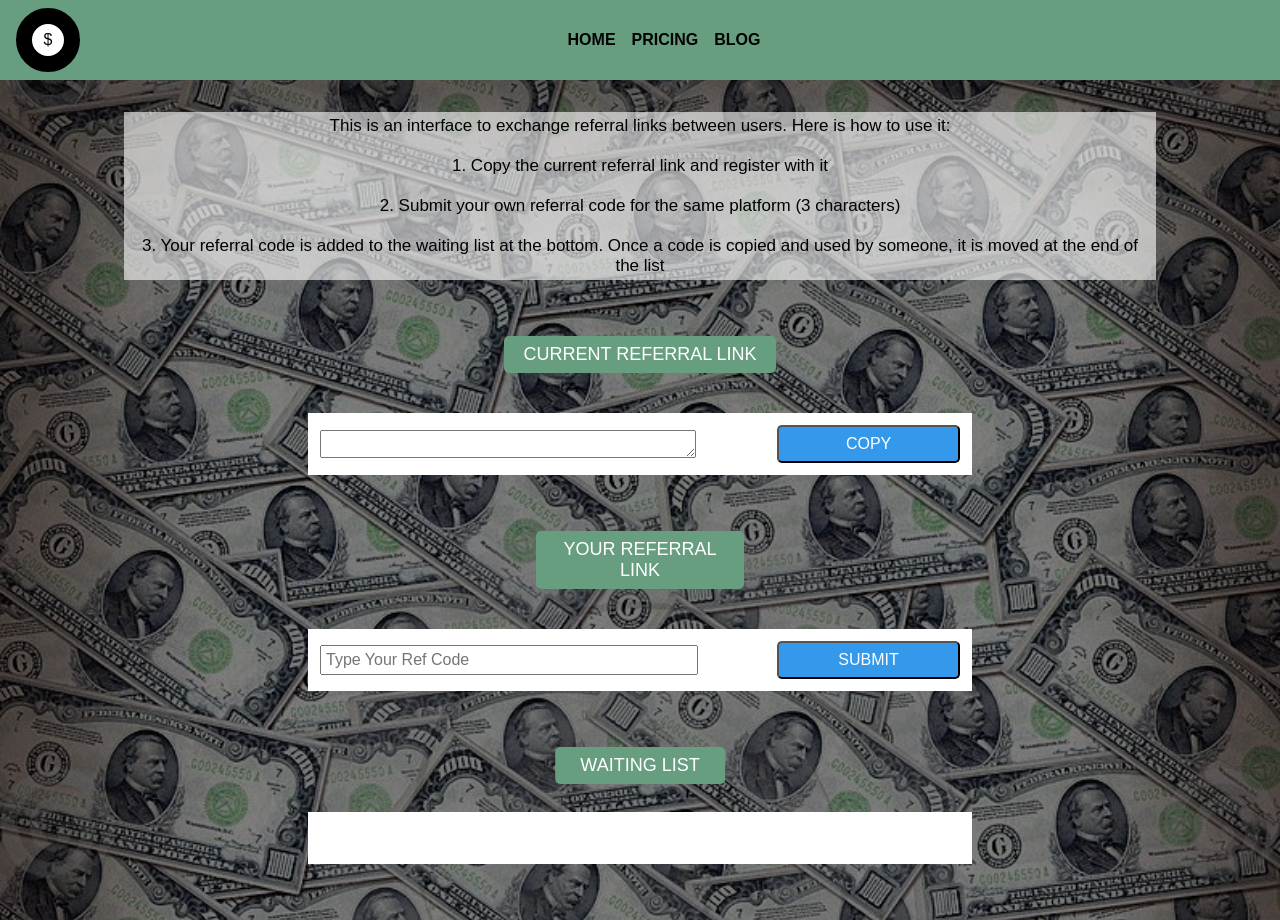
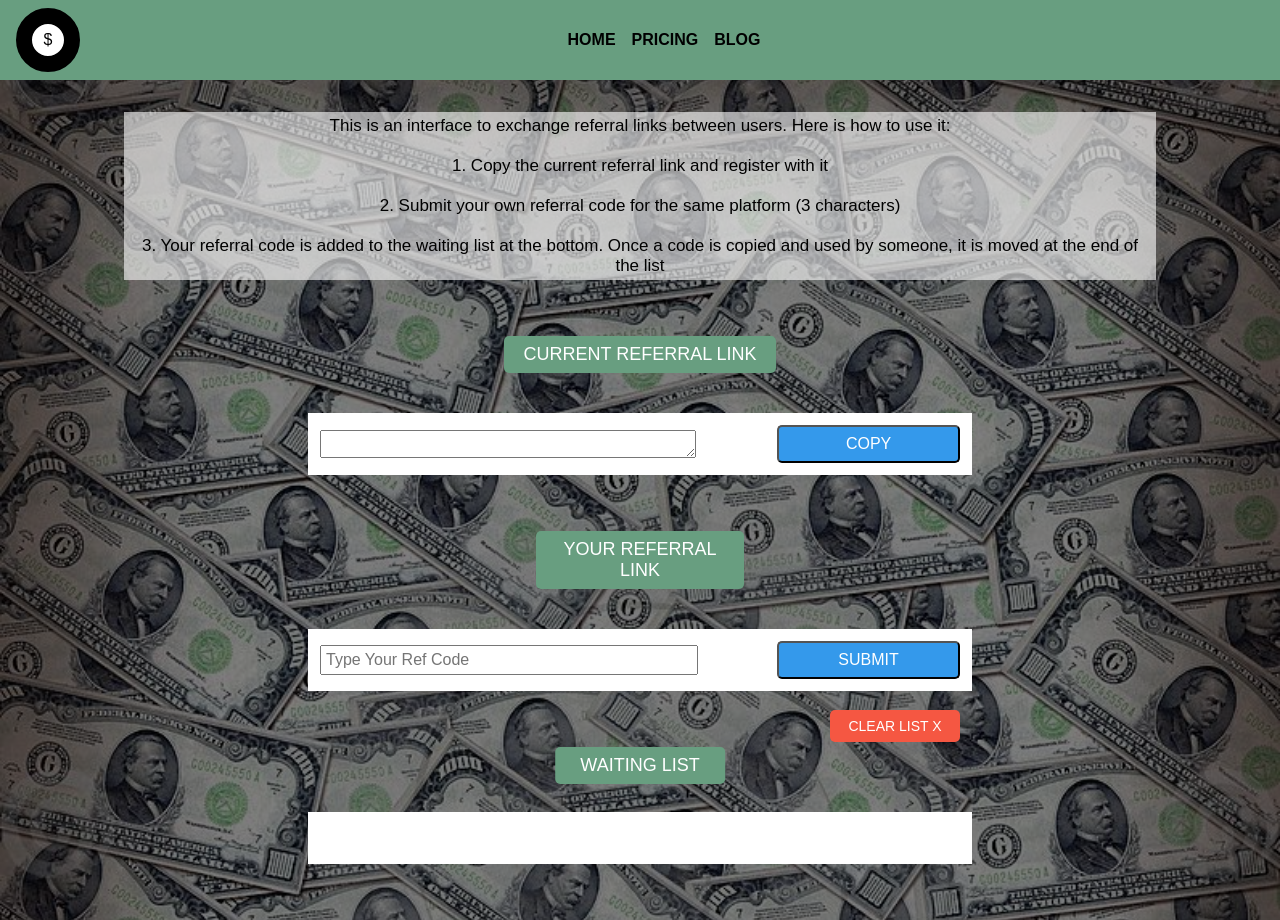
Before and after one commit to BlockProgram/referral_waiting_list, a plain HTML site: page index.html in a window 1280 px wide. Drawn offline with Linux system fonts and the light colour scheme.

Commit message:
add clear list button

```diff
--- a/index.html
+++ b/index.html
@@ -53,6 +53,7 @@
           <button onclick="submitRef()" class="submit-btn">SUBMIT</button>
         </div>
         <p class="next-text">WAITING LIST</p>
+        <button class="clear-list">CLEAR LIST X</button>
         <div class="list-container">
           <!-- <div class="list-item item1">
           <p class="rank">1</p>
--- a/main.css
+++ b/main.css
@@ -270,6 +270,30 @@ body {
   width: 12vw;
 }
 
+.clear-list {
+  background-color: #f55742;
+  bottom: 16.3%;
+  border: 0;
+  border-radius: 5px;
+  color: #fff;
+  font-size: 14px;
+  right: 25%;
+  padding: 1vh;
+  position: absolute;
+  margin: 7vh 0 3.5vh;
+  text-align: center;
+  width: 130px;
+}
+
+.clear-list:hover {
+  cursor: pointer;
+  color: #000;
+}
+
+.clear-list:focus {
+  outline: none;
+}
+
 .list-container {
   background-color: #fff;
   display: grid;
--- a/main.js
+++ b/main.js
@@ -5,6 +5,7 @@ const yourInput = document.querySelector(".your-input");
 const submitBtn = document.querySelector(".submit-btn");
 const listItemOne = document.getElementById("1");
 const listContainer = document.querySelector(".list-container");
+const clearListBtn = document.querySelector(".clear-list");
 
 // Date Parameters
 let today = new Date();
@@ -130,3 +131,9 @@ window.addEventListener("keydown", e => {
     submitRef();
   }
 });
+
+// Clear List BUTTON
+clearListBtn.addEventListener("click", () => {
+  localStorage.clear();
+  listContainer.innerHTML = "";
+});
```
